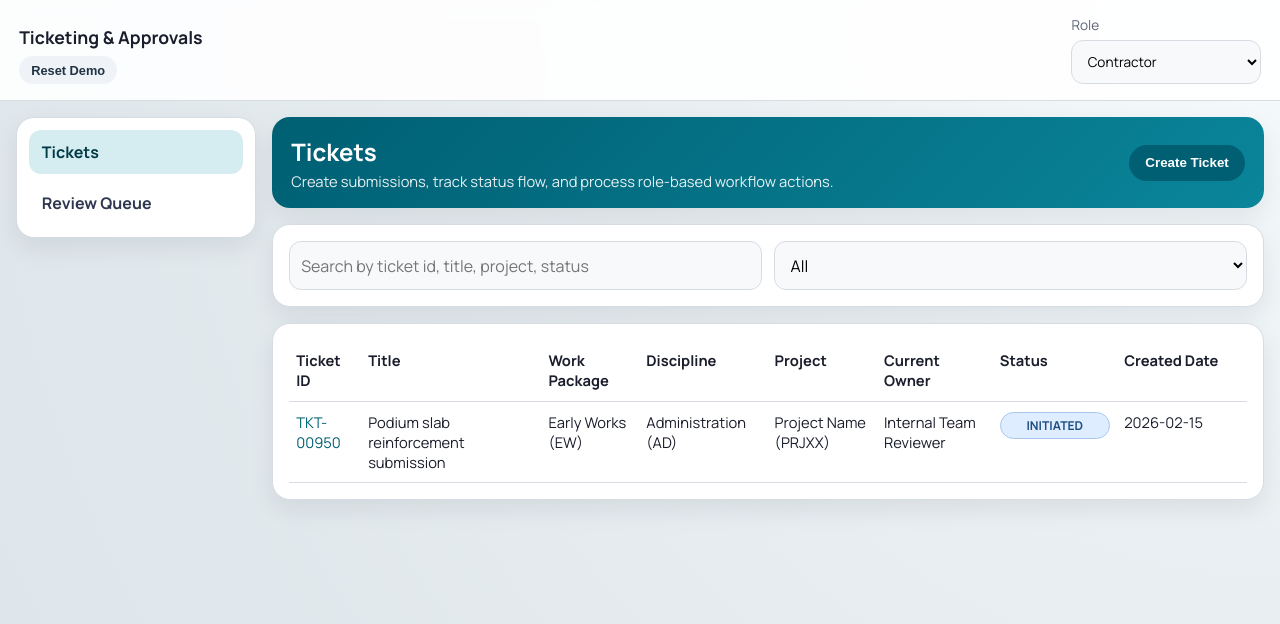
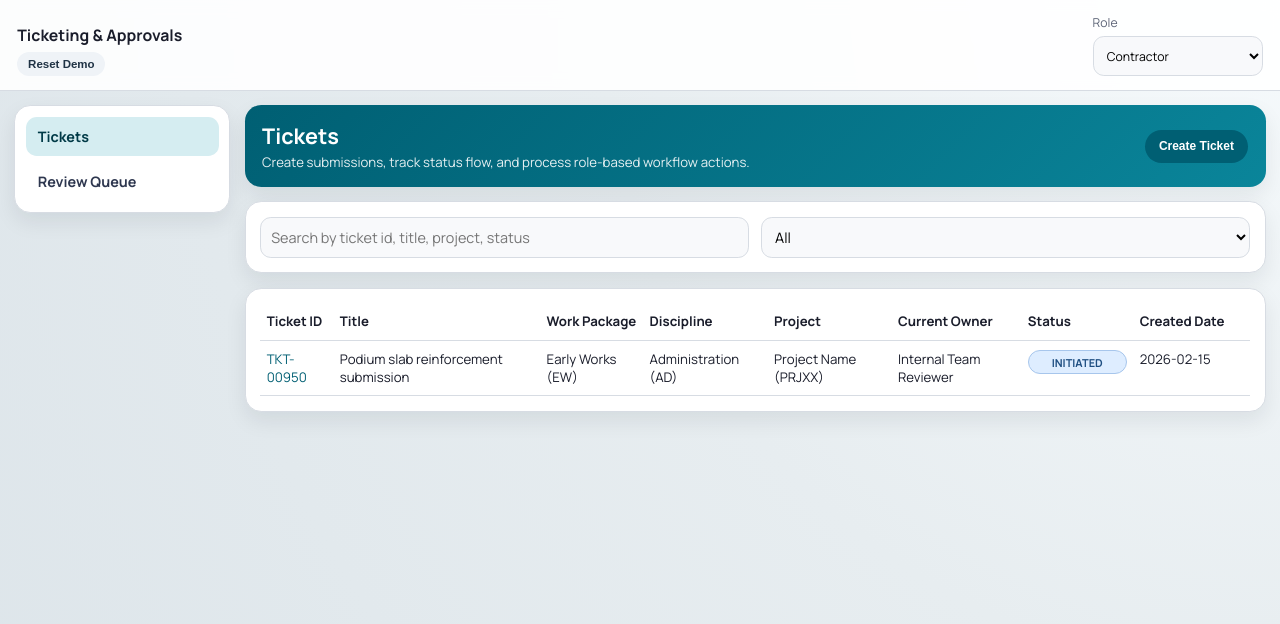
Before and after one commit to faris015/aldar-react, a React (Create React App) app: page /tickets in a window 1280 px wide. Shown: the top 624 px of the page. Built offline with nearby package versions, Linux system fonts and the light colour scheme.

Commit message:
scale 90%

```diff
--- a/src/App.css
+++ b/src/App.css
@@ -1,6 +1,7 @@
 @import url('https://fonts.googleapis.com/css2?family=Manrope:wght@400;500;600;700;800&display=swap');
 
 :root {
+  --ui-scale: 0.9;
   --bg: #e9ecef;
   --surface: #ffffff;
   --surface-soft: #f8f9fb;
@@ -35,6 +36,15 @@
   min-height: 100vh;
   display: flex;
   flex-direction: column;
+  zoom: var(--ui-scale);
+}
+
+@supports not (zoom: 1) {
+  .demo-shell {
+    transform: scale(var(--ui-scale));
+    transform-origin: top left;
+    width: calc(100% / var(--ui-scale));
+  }
 }
 
 .topbar {
```
